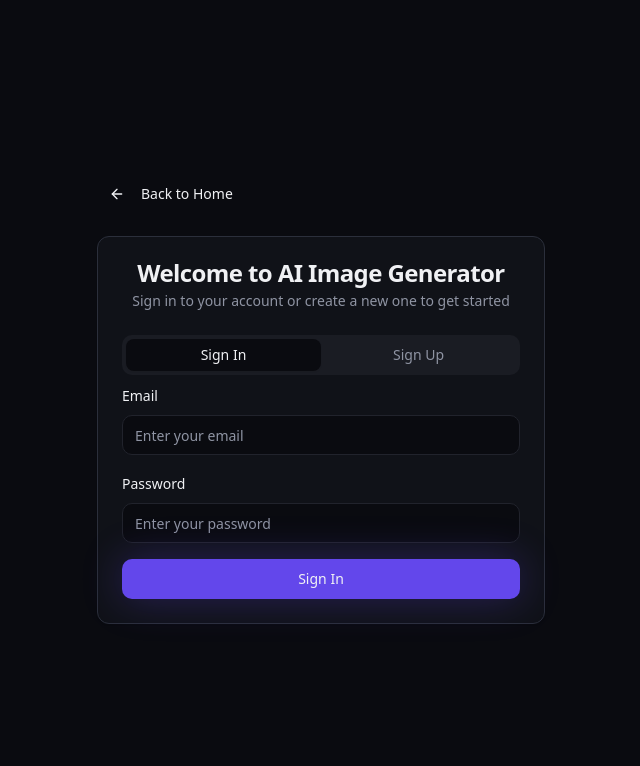
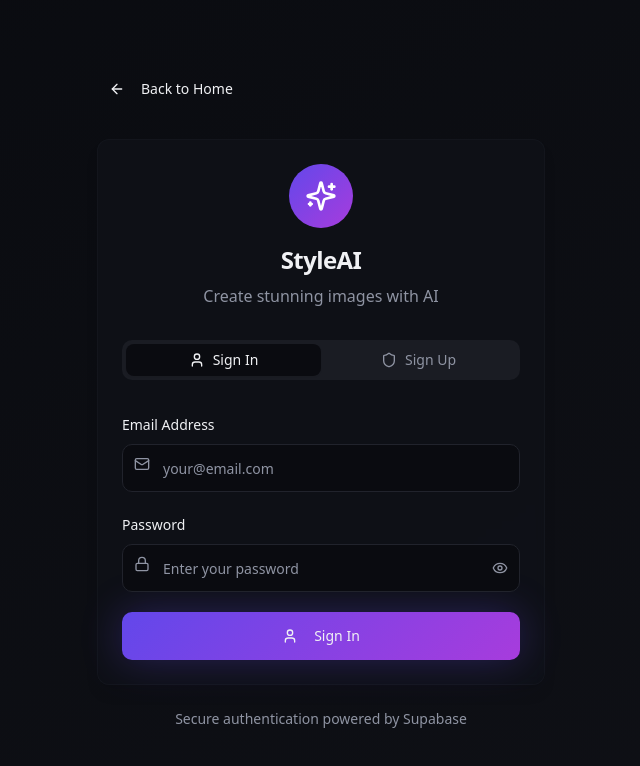
Before and after one commit to anshxs07/image-ai, a React (Vite) app: page /auth in a window 1280 px wide. Shown: the top 766 px of the page, without its empty margins (319-959 px from the left). Built offline with nearby package versions, Linux system fonts and the light colour scheme.

Commit message:
Refactor: Keep Supabase Auth
The user has chosen to keep the existing Supabase authentication system. This commit reflects that decision and implies that further work will focus on improving the Supabase auth UI rather than integrating Clerk.

```diff
--- a/src/pages/Auth.tsx
+++ b/src/pages/Auth.tsx
@@ -8,7 +8,7 @@ import { Alert, AlertDescription } from "@/components/ui/alert";
 import { useToast } from "@/hooks/use-toast";
 import { supabase } from "@/integrations/supabase/client";
 import { useNavigate } from "react-router-dom";
-import { Loader2, ArrowLeft } from "lucide-react";
+import { Loader2, ArrowLeft, Sparkles, Eye, EyeOff, Mail, Lock, User, Shield } from "lucide-react";
 import { Link } from "react-router-dom";
 
 const Auth = () => {
@@ -16,6 +16,7 @@ const Auth = () => {
   const [password, setPassword] = useState("");
   const [loading, setLoading] = useState(false);
   const [error, setError] = useState("");
+  const [showPassword, setShowPassword] = useState(false);
   const { toast } = useToast();
   const navigate = useNavigate();
 
@@ -101,10 +102,11 @@ const Auth = () => {
   };
 
   return (
-    <div className="min-h-screen bg-background flex items-center justify-center p-4">
+    <div className="min-h-screen bg-gradient-to-br from-background to-muted/30 flex items-center justify-center p-4">
       <div className="w-full max-w-md space-y-6">
-        <div className="flex items-center gap-4 mb-6">
-          <Button variant="ghost" size="sm" asChild>
+        {/* Header */}
+        <div className="flex items-center justify-between mb-8">
+          <Button variant="ghost" size="sm" asChild className="hover:bg-white/10">
             <Link to="/">
               <ArrowLeft className="h-4 w-4 mr-2" />
               Back to Home
@@ -112,107 +114,208 @@ const Auth = () => {
           </Button>
         </div>
 
-        <Card>
-          <CardHeader className="text-center">
-            <CardTitle>Welcome to AI Image Generator</CardTitle>
-            <CardDescription>
-              Sign in to your account or create a new one to get started
+        {/* Main Auth Card */}
+        <Card className="border-border/20 bg-card/80 backdrop-blur-sm shadow-lg">
+          <CardHeader className="text-center space-y-4 pb-8">
+            <div className="mx-auto w-16 h-16 rounded-full bg-gradient-primary flex items-center justify-center">
+              <Sparkles className="h-8 w-8 text-white" />
+            </div>
+            <div>
+              <CardTitle className="text-2xl font-bold">StyleAI</CardTitle>
+              <CardDescription className="text-base mt-2">
+                Create stunning images with AI
               </CardDescription>
+            </div>
           </CardHeader>
-          <CardContent>
+
+          <CardContent className="space-y-6">
             <Tabs defaultValue="signin" className="w-full">
-              <TabsList className="grid w-full grid-cols-2">
-                <TabsTrigger value="signin">Sign In</TabsTrigger>
-                <TabsTrigger value="signup">Sign Up</TabsTrigger>
+              <TabsList className="grid w-full grid-cols-2 mb-8">
+                <TabsTrigger value="signin" className="flex items-center gap-2">
+                  <User className="h-4 w-4" />
+                  Sign In
+                </TabsTrigger>
+                <TabsTrigger value="signup" className="flex items-center gap-2">
+                  <Shield className="h-4 w-4" />
+                  Sign Up
+                </TabsTrigger>
               </TabsList>
 
+              {/* Sign In Tab */}
               <TabsContent value="signin">
-                <form onSubmit={handleSignIn} className="space-y-4">
+                <form onSubmit={handleSignIn} className="space-y-5">
                   <div className="space-y-2">
-                    <Label htmlFor="signin-email">Email</Label>
+                    <Label htmlFor="signin-email" className="text-sm font-medium">
+                      Email Address
+                    </Label>
+                    <div className="relative">
+                      <Mail className="absolute left-3 top-3 h-4 w-4 text-muted-foreground" />
                       <Input
                         id="signin-email"
                         type="email"
-                      placeholder="Enter your email"
+                        placeholder="your@email.com"
                         value={email}
                         onChange={(e) => setEmail(e.target.value)}
+                        className="pl-10 h-12"
                         required
                       />
                     </div>
+                  </div>
+
                   <div className="space-y-2">
-                    <Label htmlFor="signin-password">Password</Label>
+                    <Label htmlFor="signin-password" className="text-sm font-medium">
+                      Password
+                    </Label>
+                    <div className="relative">
+                      <Lock className="absolute left-3 top-3 h-4 w-4 text-muted-foreground" />
                       <Input
                         id="signin-password"
-                      type="password"
+                        type={showPassword ? "text" : "password"}
                         placeholder="Enter your password"
                         value={password}
                         onChange={(e) => setPassword(e.target.value)}
+                        className="pl-10 pr-10 h-12"
                         required
                       />
+                      <Button
+                        type="button"
+                        variant="ghost"
+                        size="sm"
+                        className="absolute right-0 top-0 h-12 px-3 hover:bg-transparent"
+                        onClick={() => setShowPassword(!showPassword)}
+                      >
+                        {showPassword ? (
+                          <EyeOff className="h-4 w-4 text-muted-foreground" />
+                        ) : (
+                          <Eye className="h-4 w-4 text-muted-foreground" />
+                        )}
+                      </Button>
                     </div>
+                  </div>
+
                   {error && (
-                    <Alert variant="destructive">
-                      <AlertDescription>{error}</AlertDescription>
+                    <Alert variant="destructive" className="border-destructive/20 bg-destructive/5">
+                      <AlertDescription className="text-sm">{error}</AlertDescription>
                     </Alert>
                   )}
-                  <Button type="submit" className="w-full" disabled={loading}>
+
+                  <Button
+                    type="submit"
+                    className="w-full h-12 bg-gradient-primary hover:opacity-90 transition-opacity font-medium"
+                    disabled={loading}
+                  >
                     {loading ? (
                       <>
                         <Loader2 className="mr-2 h-4 w-4 animate-spin" />
-                        Signing In...
+                        Signing you in...
                       </>
                     ) : (
-                      "Sign In"
+                      <>
+                        <User className="mr-2 h-4 w-4" />
+                        Sign In
+                      </>
                     )}
                   </Button>
                 </form>
               </TabsContent>
 
+              {/* Sign Up Tab */}
               <TabsContent value="signup">
-                <form onSubmit={handleSignUp} className="space-y-4">
+                <form onSubmit={handleSignUp} className="space-y-5">
                   <div className="space-y-2">
-                    <Label htmlFor="signup-email">Email</Label>
+                    <Label htmlFor="signup-email" className="text-sm font-medium">
+                      Email Address
+                    </Label>
+                    <div className="relative">
+                      <Mail className="absolute left-3 top-3 h-4 w-4 text-muted-foreground" />
                       <Input
                         id="signup-email"
                         type="email"
-                      placeholder="Enter your email"
+                        placeholder="your@email.com"
                         value={email}
                         onChange={(e) => setEmail(e.target.value)}
+                        className="pl-10 h-12"
                         required
                       />
                     </div>
+                  </div>
+
                   <div className="space-y-2">
-                    <Label htmlFor="signup-password">Password</Label>
+                    <Label htmlFor="signup-password" className="text-sm font-medium">
+                      Password
+                    </Label>
+                    <div className="relative">
+                      <Lock className="absolute left-3 top-3 h-4 w-4 text-muted-foreground" />
                       <Input
                         id="signup-password"
-                      type="password"
-                      placeholder="Create a password"
+                        type={showPassword ? "text" : "password"}
+                        placeholder="Create a strong password"
                         value={password}
                         onChange={(e) => setPassword(e.target.value)}
+                        className="pl-10 pr-10 h-12"
                         required
                         minLength={6}
                       />
+                      <Button
+                        type="button"
+                        variant="ghost"
+                        size="sm"
+                        className="absolute right-0 top-0 h-12 px-3 hover:bg-transparent"
+                        onClick={() => setShowPassword(!showPassword)}
+                      >
+                        {showPassword ? (
+                          <EyeOff className="h-4 w-4 text-muted-foreground" />
+                        ) : (
+                          <Eye className="h-4 w-4 text-muted-foreground" />
+                        )}
+                      </Button>
                     </div>
+                    <p className="text-xs text-muted-foreground">
+                      Password must be at least 6 characters long
+                    </p>
+                  </div>
+
                   {error && (
-                    <Alert variant="destructive">
-                      <AlertDescription>{error}</AlertDescription>
+                    <Alert variant="destructive" className="border-destructive/20 bg-destructive/5">
+                      <AlertDescription className="text-sm">{error}</AlertDescription>
                     </Alert>
                   )}
-                  <Button type="submit" className="w-full" disabled={loading}>
+
+                  <Button
+                    type="submit"
+                    className="w-full h-12 bg-gradient-primary hover:opacity-90 transition-opacity font-medium"
+                    disabled={loading}
+                  >
                     {loading ? (
                       <>
                         <Loader2 className="mr-2 h-4 w-4 animate-spin" />
-                        Creating Account...
+                        Creating your account...
                       </>
                     ) : (
-                      "Create Account"
+                      <>
+                        <Shield className="mr-2 h-4 w-4" />
+                        Create Account
+                      </>
                     )}
                   </Button>
+
+                  <div className="text-center pt-2">
+                    <p className="text-xs text-muted-foreground">
+                      By creating an account, you agree to our terms of service
+                    </p>
+                  </div>
                 </form>
               </TabsContent>
             </Tabs>
           </CardContent>
         </Card>
+
+        {/* Footer */}
+        <div className="text-center">
+          <p className="text-sm text-muted-foreground">
+            Secure authentication powered by Supabase
+          </p>
+        </div>
       </div>
     </div>
   );
```
Lines whose indentation alone changed are shown as unchanged.
